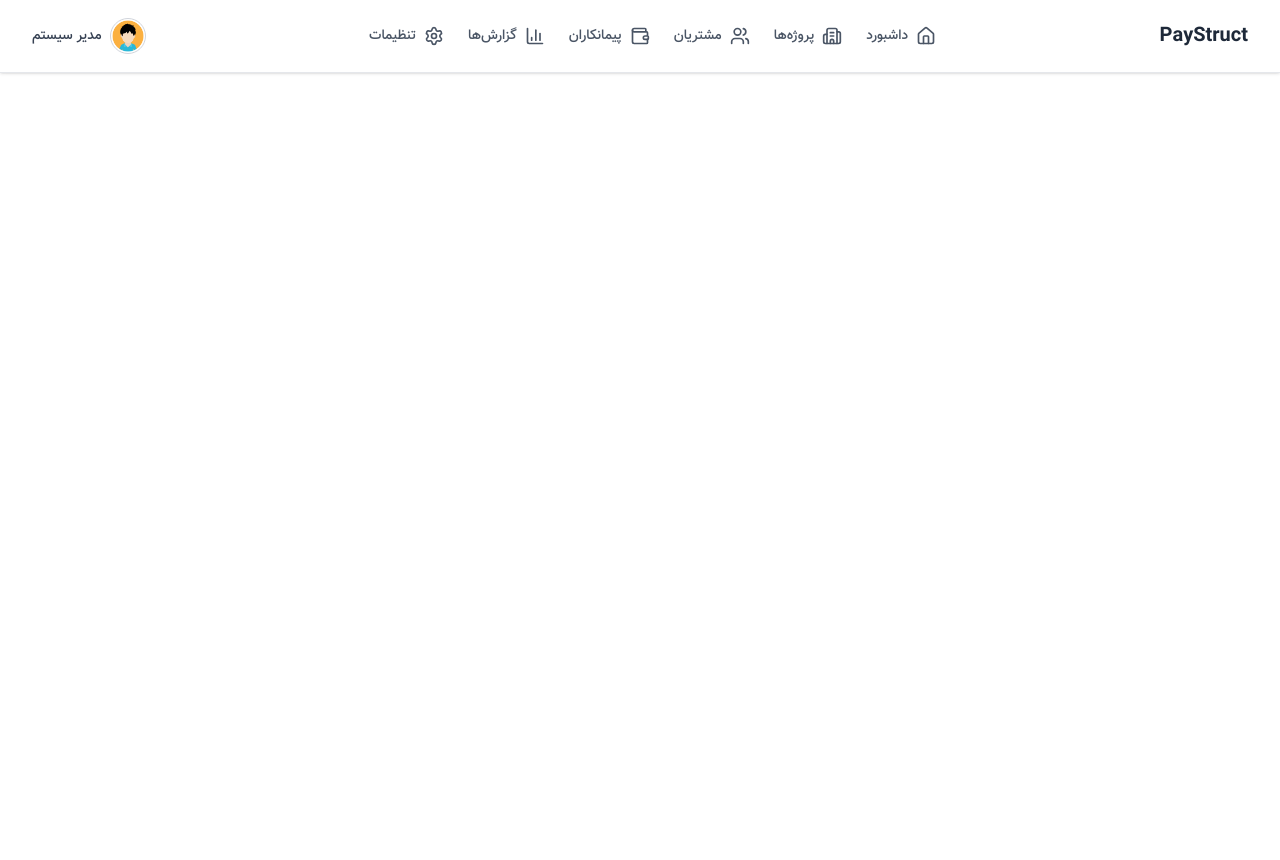
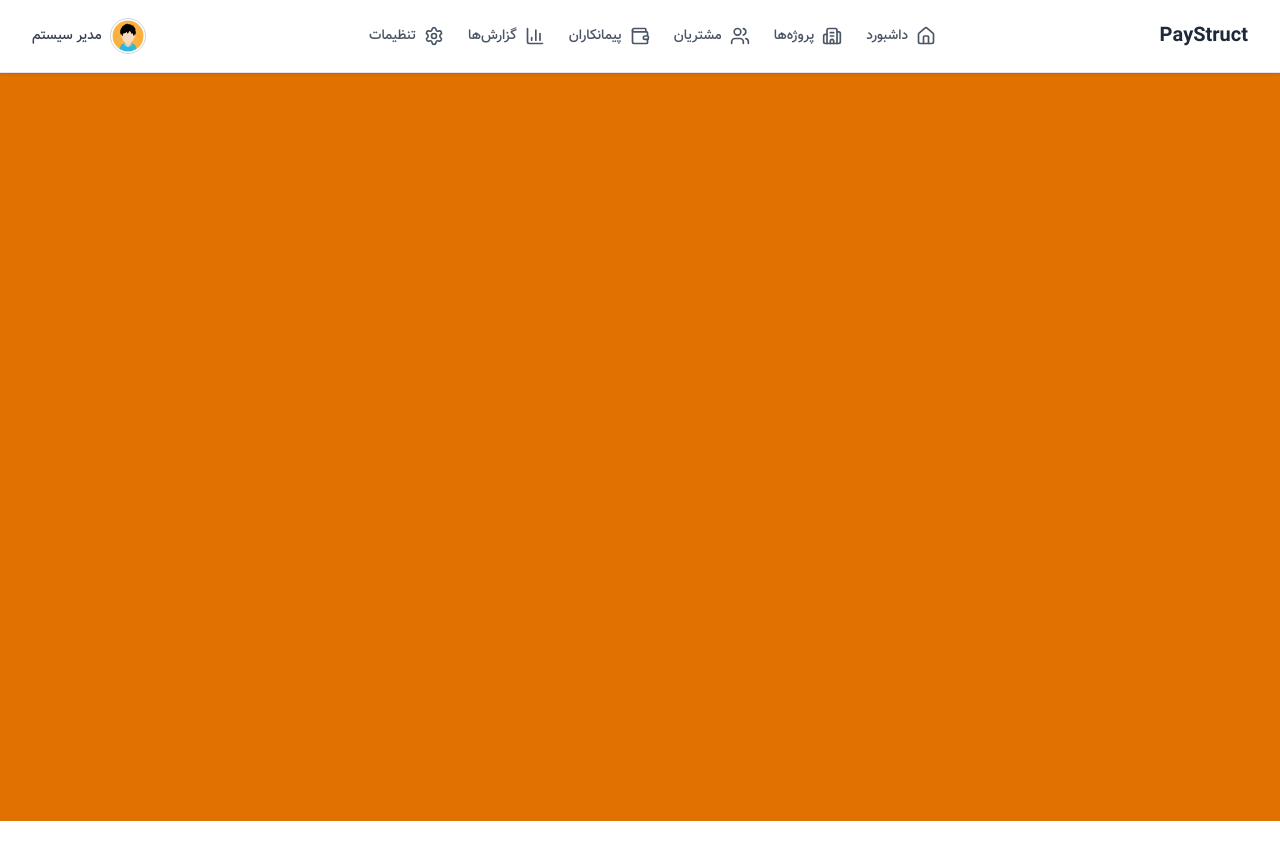
Before and after one commit to SobhanYasami/PayStruct, a Next.js app in the folder frontend/: page / in a window 1280 px wide. Shown: the top 860 px of the page. After the commit the page ends 821 px from the top, so only its background shows below. Built offline with nearby package versions, Linux system fonts and the light colour scheme.

Commit message:
project page bug fixed

```diff
--- a/frontend/src/app/dashboard/page.tsx
+++ b/frontend/src/app/dashboard/page.tsx
@@ -1,3 +1,3 @@
 export default function Dashboard() {
-	return <div>Dashboard</div>;
+	return <div className='min-h-screen bg-red-500'>Dashboard</div>;
 }
--- a/frontend/src/app/dashboard/projects/layout.tsx
+++ b/frontend/src/app/dashboard/projects/layout.tsx
@@ -3,5 +3,5 @@ export default function ProjectsLayout({
 }: {
 	children: React.ReactNode;
 }) {
-	return <>{children}</>;
+	return <section className='min-h-screen bg-white'>{children}</section>;
 }
--- a/frontend/src/app/dashboard/projects/page.tsx
+++ b/frontend/src/app/dashboard/projects/page.tsx
@@ -126,9 +126,9 @@ export default function Projects() {
 	return (
 		<div
 			dir='rtl'
-			className='h-[100vh-52px] bg-blue-500'
+			className='min-h-screen bg-blue-500/20'
 		>
-			<div className='container h-full mx-auto px-4 py-8'>
+			<div className='container h-[calc(100vh-52px)] mx-auto px-4 py-8'>
 				{/* Header */}
 				<div className='flex flex-col sm:flex-row justify-between items-start sm:items-center gap-4 mb-8'>
 					<div>
--- a/frontend/src/app/globals.css
+++ b/frontend/src/app/globals.css
@@ -1,12 +1,51 @@
 @import "tailwindcss";
 @import "tw-animate-css";
 
-/* @custom-variant dark (&:is(.dark *)); */
+:root {
+	--navbar-height: 52px;
+	--radius: 0.625rem;
+	--background: oklch(1 0 0);
+	--foreground: oklch(0.145 0 0);
+	--card: oklch(1 0 0);
+	--card-foreground: oklch(0.145 0 0);
+	--popover: oklch(1 0 0);
+	--popover-foreground: oklch(0.145 0 0);
+	--primary: oklch(0.205 0 0);
+	--primary-foreground: oklch(0.985 0 0);
+	--secondary: oklch(0.97 0 0);
+	--secondary-foreground: oklch(0.205 0 0);
+	--muted: oklch(0.97 0 0);
+	--muted-foreground: oklch(0.556 0 0);
+	--accent: oklch(0.97 0 0);
+	--accent-foreground: oklch(0.205 0 0);
+	--destructive: oklch(0.577 0.245 27.325);
+	--border: oklch(0.922 0 0);
+	--input: oklch(0.922 0 0);
+	--ring: oklch(0.708 0 0);
+	--chart-1: oklch(0.646 0.222 41.116);
+	--chart-2: oklch(0.6 0.118 184.704);
+	--chart-3: oklch(0.398 0.07 227.392);
+	--chart-4: oklch(0.828 0.189 84.429);
+	--chart-5: oklch(0.769 0.188 70.08);
+	--sidebar: oklch(0.985 0 0);
+	--sidebar-foreground: oklch(0.145 0 0);
+	--sidebar-primary: oklch(0.205 0 0);
+	--sidebar-primary-foreground: oklch(0.985 0 0);
+	--sidebar-accent: oklch(0.97 0 0);
+	--sidebar-accent-foreground: oklch(0.205 0 0);
+	--sidebar-border: oklch(0.922 0 0);
+	--sidebar-ring: oklch(0.708 0 0);
+}
 
 body {
 	font-family: Vazir, sans-serif;
 }
+
 @layer base {
+	* {
+		@apply border-border outline-ring/50;
+	}
+
 	@font-face {
 		font-family: Vazir;
 		src: url("/fonts/vazir/Vazir.eot");
@@ -66,6 +105,10 @@ body {
 			url("/fonts/vazir/Vazir-Black.ttf") format("truetype");
 		font-weight: 900;
 	}
+}
+
+.main_height {
+	height: calc(100vh - var(--navbar-height));
 }
 
 .loader {
@@ -164,81 +207,3 @@ body {
 	--color-sidebar-border: var(--sidebar-border);
 	--color-sidebar-ring: var(--sidebar-ring);
 }
-
-:root {
-	--radius: 0.625rem;
-	--background: oklch(1 0 0);
-	--foreground: oklch(0.145 0 0);
-	--card: oklch(1 0 0);
-	--card-foreground: oklch(0.145 0 0);
-	--popover: oklch(1 0 0);
-	--popover-foreground: oklch(0.145 0 0);
-	--primary: oklch(0.205 0 0);
-	--primary-foreground: oklch(0.985 0 0);
-	--secondary: oklch(0.97 0 0);
-	--secondary-foreground: oklch(0.205 0 0);
-	--muted: oklch(0.97 0 0);
-	--muted-foreground: oklch(0.556 0 0);
-	--accent: oklch(0.97 0 0);
-	--accent-foreground: oklch(0.205 0 0);
-	--destructive: oklch(0.577 0.245 27.325);
-	--border: oklch(0.922 0 0);
-	--input: oklch(0.922 0 0);
-	--ring: oklch(0.708 0 0);
-	--chart-1: oklch(0.646 0.222 41.116);
-	--chart-2: oklch(0.6 0.118 184.704);
-	--chart-3: oklch(0.398 0.07 227.392);
-	--chart-4: oklch(0.828 0.189 84.429);
-	--chart-5: oklch(0.769 0.188 70.08);
-	--sidebar: oklch(0.985 0 0);
-	--sidebar-foreground: oklch(0.145 0 0);
-	--sidebar-primary: oklch(0.205 0 0);
-	--sidebar-primary-foreground: oklch(0.985 0 0);
-	--sidebar-accent: oklch(0.97 0 0);
-	--sidebar-accent-foreground: oklch(0.205 0 0);
-	--sidebar-border: oklch(0.922 0 0);
-	--sidebar-ring: oklch(0.708 0 0);
-}
-
-.dark {
-	--background: oklch(0.145 0 0);
-	--foreground: oklch(0.985 0 0);
-	--card: oklch(0.205 0 0);
-	--card-foreground: oklch(0.985 0 0);
-	--popover: oklch(0.205 0 0);
-	--popover-foreground: oklch(0.985 0 0);
-	--primary: oklch(0.922 0 0);
-	--primary-foreground: oklch(0.205 0 0);
-	--secondary: oklch(0.269 0 0);
-	--secondary-foreground: oklch(0.985 0 0);
-	--muted: oklch(0.269 0 0);
-	--muted-foreground: oklch(0.708 0 0);
-	--accent: oklch(0.269 0 0);
-	--accent-foreground: oklch(0.985 0 0);
-	--destructive: oklch(0.704 0.191 22.216);
-	--border: oklch(1 0 0 / 10%);
-	--input: oklch(1 0 0 / 15%);
-	--ring: oklch(0.556 0 0);
-	--chart-1: oklch(0.488 0.243 264.376);
-	--chart-2: oklch(0.696 0.17 162.48);
-	--chart-3: oklch(0.769 0.188 70.08);
-	--chart-4: oklch(0.627 0.265 303.9);
-	--chart-5: oklch(0.645 0.246 16.439);
-	--sidebar: oklch(0.205 0 0);
-	--sidebar-foreground: oklch(0.985 0 0);
-	--sidebar-primary: oklch(0.488 0.243 264.376);
-	--sidebar-primary-foreground: oklch(0.985 0 0);
-	--sidebar-accent: oklch(0.269 0 0);
-	--sidebar-accent-foreground: oklch(0.985 0 0);
-	--sidebar-border: oklch(1 0 0 / 10%);
-	--sidebar-ring: oklch(0.556 0 0);
-}
-
-@layer base {
-	* {
-		@apply border-border outline-ring/50;
-	}
-	/* body {
-
-} */
-}
--- a/frontend/src/app/layout.tsx
+++ b/frontend/src/app/layout.tsx
@@ -13,9 +13,12 @@ export default function RootLayout({
 	children: React.ReactNode;
 }>) {
 	return (
-		<html lang='fa'>
+		<html
+			lang='fa'
+			className='h-full'
+		>
 			<body
-				className={``}
+				className={`h-full`}
 				dir='rtl'
 			>
 				<Navbar />
--- a/frontend/src/app/page.tsx
+++ b/frontend/src/app/page.tsx
@@ -1,5 +1,5 @@
 export default function Home() {
 	return (
-		<div className='flex min-h-screen items-center justify-center font-sans'></div>
+		<div className='flex main_height bg-amber-600 items-center justify-center'></div>
 	);
 }
```
